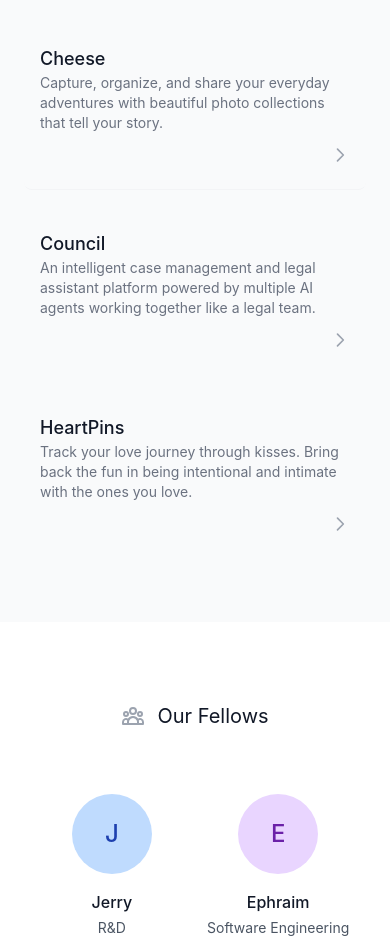
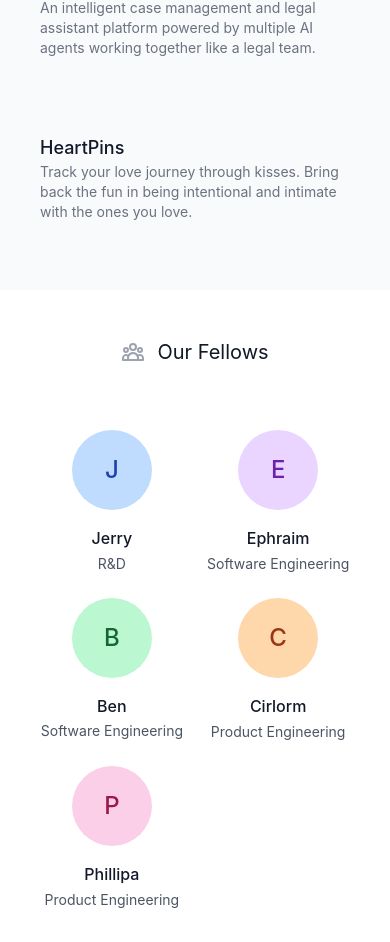
Before and after one commit to HXI-Labs/hxi-landing, a Next.js app: page / in a window 390 px wide. Shown: the part 2593-3535 px from the top of the page. Built offline with nearby package versions, Linux system fonts and the light colour scheme.

Commit message:
mobile cleanup

```diff
--- a/src/app/page.tsx
+++ b/src/app/page.tsx
@@ -69,7 +69,7 @@
       </header>
 
       {/* Main Content */}
-      <main className="pt-12">
+      <main className="pt-8">
         {/* Hero Section */}
         <section
           ref={heroRef}
@@ -108,7 +108,7 @@
         {/* Our Mission */}
         <section
           ref={missionRef}
-          className={`py-16 md:py-24 px-6 md:px-12 transition-all duration-1000 ${
+          className={`py-8 md:py-16 px-6 md:px-12 transition-all duration-1000 ${
             missionVisible ? 'opacity-100 translate-y-0' : 'opacity-0 translate-y-8'
           }`}
         >
@@ -130,7 +130,7 @@
         {/* What We Build */}
         <section
           ref={buildRef}
-          className={`py-16 md:py-24 px-6 md:px-12 bg-gray-50 transition-all duration-1000 ${
+          className={`py-8 md:py-16 px-6 md:px-12 bg-gray-50 transition-all duration-1000 ${
             buildVisible ? 'opacity-100 translate-y-0' : 'opacity-0 translate-y-8'
           }`}
         >
@@ -160,7 +160,7 @@
         {/* Our Approach */}
         <section
           ref={approachRef}
-          className={`py-16 md:py-24 px-6 md:px-12 transition-all duration-1000 ${
+          className={`py-8 md:py-16 px-6 md:px-12 transition-all duration-1000 ${
             approachVisible ? 'opacity-100 translate-y-0' : 'opacity-0 translate-y-8'
           }`}
         >
@@ -182,7 +182,7 @@
         {/* Current Projects */}
         <section
           ref={projectsRef}
-          className={`py-16 md:py-24 px-6 md:px-12 bg-gray-50 transition-all duration-1000 ${
+          className={`py-8 md:py-16 px-6 md:px-12 bg-gray-50 transition-all duration-1000 ${
             projectsVisible ? 'opacity-100 translate-y-0' : 'opacity-0 translate-y-8'
           }`}
         >
@@ -194,7 +194,7 @@
                   <h3 className="text-lg md:text-xl font-medium text-gray-900 group-hover:text-black transition-colors">Cheese</h3>
                   <p className="text-gray-500 group-hover:text-gray-600 transition-colors text-sm sm:text-base">Capture, organize, and share your everyday adventures with beautiful photo collections that tell your story.</p>
                 </div>
-                <svg className="w-5 h-5 text-gray-400 group-hover:text-black group-hover:translate-x-1 transition-all duration-300 self-end sm:self-center" fill="none" stroke="currentColor" viewBox="0 0 24 24">
+                <svg className="hidden sm:block w-5 h-5 text-gray-400 group-hover:text-black group-hover:translate-x-1 transition-all duration-300 self-end sm:self-center" fill="none" stroke="currentColor" viewBox="0 0 24 24">
                   <path strokeLinecap="round" strokeLinejoin="round" strokeWidth={2} d="M9 5l7 7-7 7" />
                 </svg>
               </a>
@@ -203,7 +203,7 @@
                   <h3 className="text-lg md:text-xl font-medium text-gray-900 group-hover:text-black transition-colors">Council</h3>
                   <p className="text-gray-500 group-hover:text-gray-600 transition-colors text-sm sm:text-base">An intelligent case management and legal assistant platform powered by multiple AI agents working together like a legal team.</p>
                 </div>
-                <svg className="w-5 h-5 text-gray-400 group-hover:text-black group-hover:translate-x-1 transition-all duration-300 self-end sm:self-center" fill="none" stroke="currentColor" viewBox="0 0 24 24">
+                <svg className="hidden sm:block w-5 h-5 text-gray-400 group-hover:text-black group-hover:translate-x-1 transition-all duration-300 self-end sm:self-center" fill="none" stroke="currentColor" viewBox="0 0 24 24">
                   <path strokeLinecap="round" strokeLinejoin="round" strokeWidth={2} d="M9 5l7 7-7 7" />
                 </svg>
               </a>
@@ -212,7 +212,7 @@
                   <h3 className="text-lg md:text-xl font-medium text-gray-900 group-hover:text-black transition-colors">HeartPins</h3>
                   <p className="text-gray-500 group-hover:text-gray-600 transition-colors text-sm sm:text-base">Track your love journey through kisses. Bring back the fun in being intentional and intimate with the ones you love.</p>
                 </div>
-                <svg className="w-5 h-5 text-gray-400 group-hover:text-black group-hover:translate-x-1 transition-all duration-300 self-end sm:self-center" fill="none" stroke="currentColor" viewBox="0 0 24 24">
+                <svg className="hidden sm:block w-5 h-5 text-gray-400 group-hover:text-black group-hover:translate-x-1 transition-all duration-300 self-end sm:self-center" fill="none" stroke="currentColor" viewBox="0 0 24 24">
                   <path strokeLinecap="round" strokeLinejoin="round" strokeWidth={2} d="M9 5l7 7-7 7" />
                 </svg>
               </a>
@@ -223,7 +223,7 @@
         {/* Our Fellows */}
         <section
           ref={fellowsRef}
-          className={`py-20 md:py-32 px-6 md:px-12 transition-all duration-1000 ${
+          className={`py-12 md:py-20 px-6 md:px-12 transition-all duration-1000 ${
             fellowsVisible ? 'opacity-100 translate-y-0' : 'opacity-0 translate-y-8'
           }`}
         >
@@ -279,7 +279,7 @@
         {/* Contact */}
         <section
           ref={contactRef}
-          className={`py-20 md:py-32 px-6 md:px-12 bg-gray-50 transition-all duration-1000 ${
+          className={`py-12 md:py-20 px-6 md:px-12 bg-gray-50 transition-all duration-1000 ${
             contactVisible ? 'opacity-100 translate-y-0' : 'opacity-0 translate-y-8'
           }`}
         >
```
